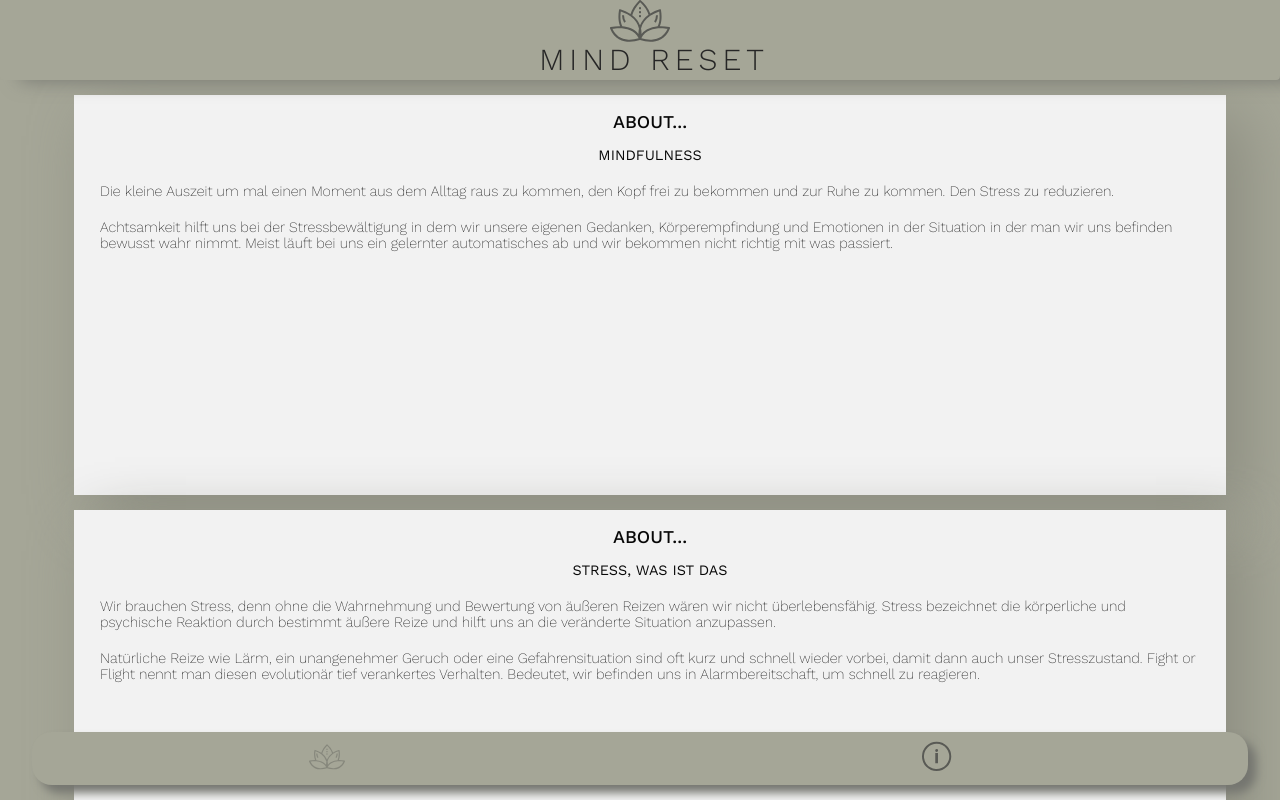
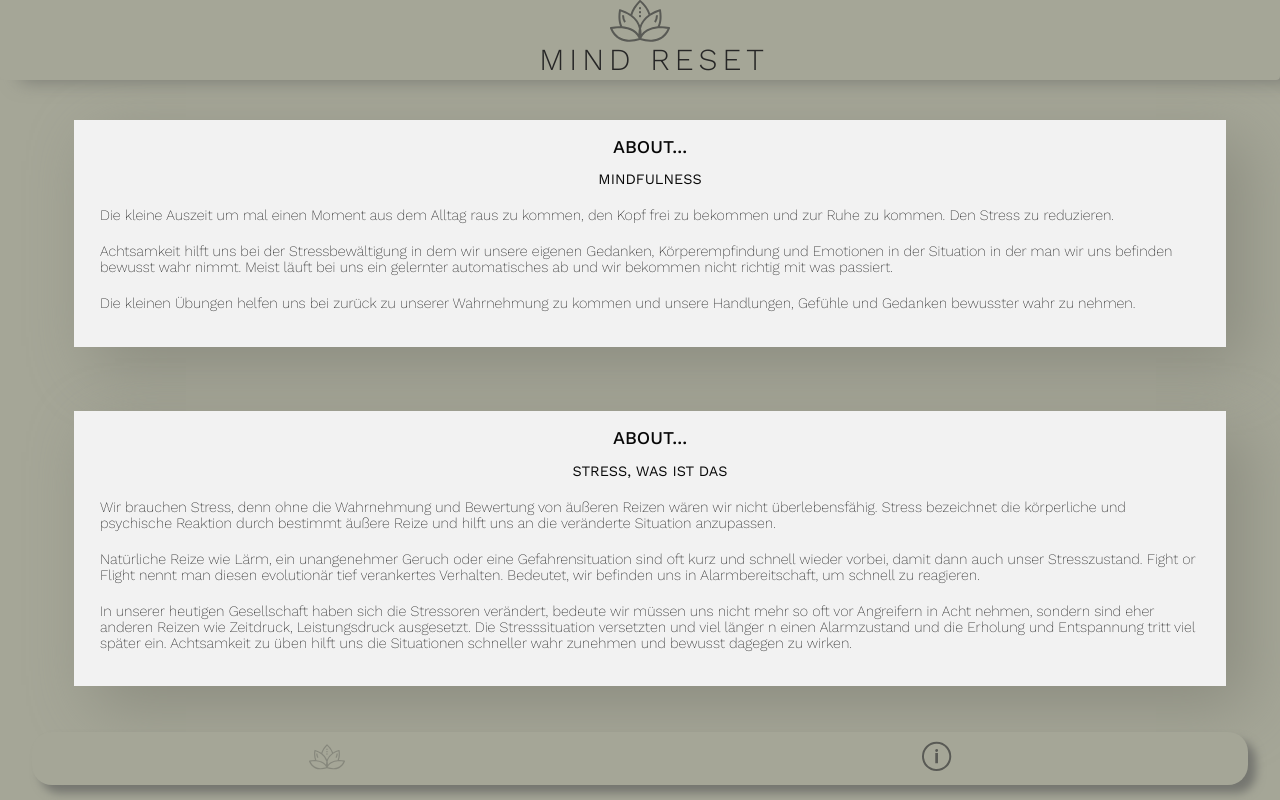
Before and after one commit to dajanaheinze/capstone-project, a React (Create React App) app: page /about in a window 1280 px wide. Built offline with nearby package versions, Linux system fonts and the light colour scheme.

Commit message:
Fixed height AboutPage

```diff
--- a/src/components/AboutPage.js
+++ b/src/components/AboutPage.js
@@ -24,7 +24,7 @@ const AboutPageWrapper = styled.div`
   background-color: var(--secondary-background);
   box-shadow: 20px 20px 60px var(--primary-shadow);
   margin: 15px 0 0 20px;
-  height: 400px;
+  height: auto;
   padding: 0 15px 20px;
   width: 90%;
 
--- a/src/data/about.json
+++ b/src/data/about.json
@@ -5,7 +5,7 @@
     "title": "Mindfulness",
     "description": "Die kleine Auszeit um mal einen Moment aus dem Alltag raus zu kommen, den Kopf frei zu bekommen und zur Ruhe zu kommen. Den Stress zu reduzieren.",
     "description1": "Achtsamkeit hilft uns bei der Stressbewältigung in dem wir unsere eigenen Gedanken, Körperempfindung und Emotionen in der Situation in der man wir uns befinden bewusst wahr nimmt. Meist läuft bei uns ein gelernter automatisches ab und wir bekommen nicht richtig mit was passiert.",
-    "descpiption2": "Die kleinen Übungen helfen uns bei zurück zu unserer Wahrnehmung zu kommen und unsere Handlungen, Gefühle und Gedanken bewusster wahr zu nehmen."
+    "description2": "Die kleinen Übungen helfen uns bei zurück zu unserer Wahrnehmung zu kommen und unsere Handlungen, Gefühle und Gedanken bewusster wahr zu nehmen."
   },
   {
     "id": "50",
@@ -13,6 +13,6 @@
     "title": "Stress, was ist das",
     "description": "Wir brauchen Stress, denn ohne die Wahrnehmung und Bewertung von äußeren Reizen wären wir nicht überlebensfähig. Stress bezeichnet die körperliche und psychische Reaktion durch bestimmt äußere Reize und hilft uns an die veränderte Situation anzupassen.",
     "description1": "Natürliche Reize wie Lärm, ein unangenehmer Geruch oder eine Gefahrensituation sind oft kurz und schnell wieder vorbei, damit dann auch unser Stresszustand. Fight or Flight nennt man diesen evolutionär tief verankertes Verhalten. Bedeutet, wir befinden uns in Alarmbereitschaft, um schnell zu reagieren. ",
-    "descpiption2": "In unserer heutigen Gesellschaft haben sich die Stressoren verändert, bedeute wir müssen uns nicht mehr so oft vor Angreifern in Acht nehmen, sondern sind eher anderen Reizen wie Zeitdruck, Leistungsdruck ausgesetzt. Die Stresssituation versetzten und viel länger n einen Alarmzustand und die Erholung und Entspannung tritt viel später ein. Achtsamkeit zu üben hilft uns die Situationen schneller wahr zunehmen und bewusst dagegen zu wirken."
+    "description2": "In unserer heutigen Gesellschaft haben sich die Stressoren verändert, bedeute wir müssen uns nicht mehr so oft vor Angreifern in Acht nehmen, sondern sind eher anderen Reizen wie Zeitdruck, Leistungsdruck ausgesetzt. Die Stresssituation versetzten und viel länger n einen Alarmzustand und die Erholung und Entspannung tritt viel später ein. Achtsamkeit zu üben hilft uns die Situationen schneller wahr zunehmen und bewusst dagegen zu wirken."
   }
 ]
```
